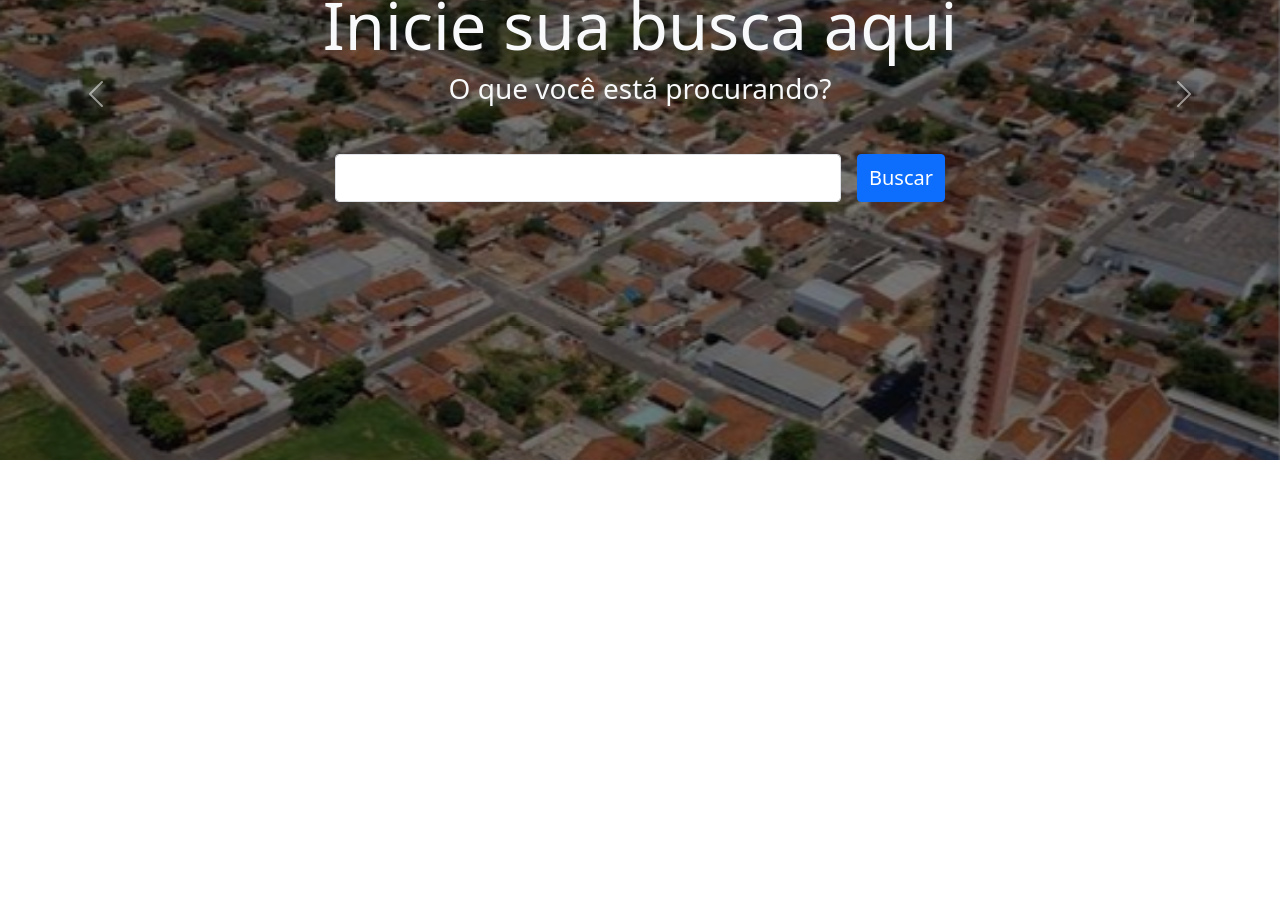
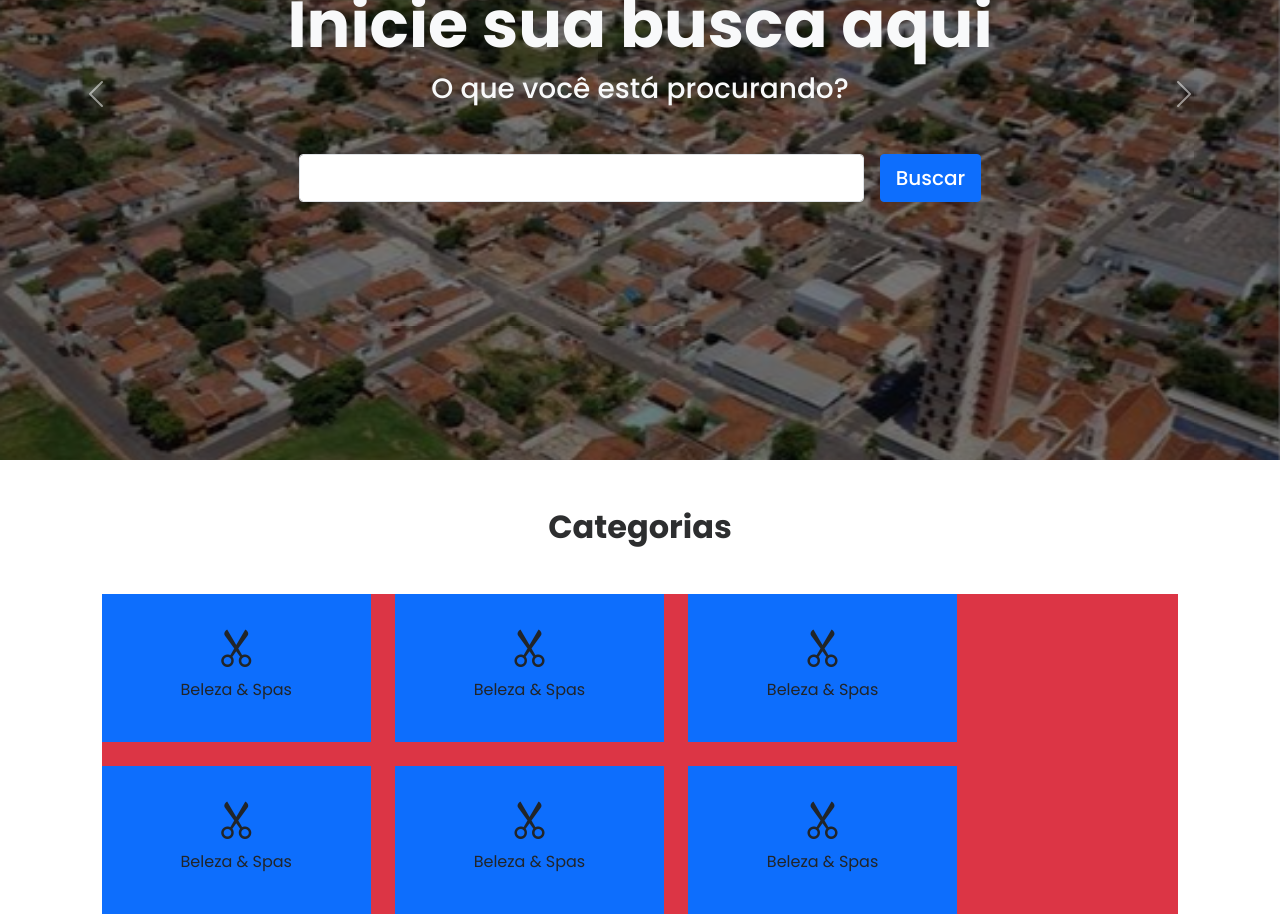
Before and after one commit to dwmartins/agudos_news_front, a Vue app: page / in a window 1280 px wide. Shown: the part 340-1254 px from the top of the page. Before the commit the page ends 800 px from the top, so only its background shows below. Built offline with nearby package versions, Linux system fonts and the light colour scheme; no server answers.

Commit message:
feat: Iniciando o desenvolvimento das category

```diff
--- a/src/assets/css/style.css
+++ b/src/assets/css/style.css
@@ -1,7 +1,13 @@
-.teste {
-    background-color: red;
+@import url('https://fonts.googleapis.com/css2?family=Poppins:ital,wght@0,300;0,400;0,500;0,600;0,700;0,800;0,900;1,200&display=swap');
+
+* {
+    font-family: 'Poppins', sans-serif;
 }
 
 :root {
+    /* Inputs */
     --custom-input-box-shadow: 0px 0px 3px 0px rgba(116, 166, 240, 0.788);
+
+    /* Font colors */
+    --custom-titles-black: #2D2E2F;
 }
--- a/src/components/HomeCarousel/HomeCarousel.vue
+++ b/src/components/HomeCarousel/HomeCarousel.vue
@@ -28,7 +28,7 @@
 
                 <div class="shadow_img d-flex justify-content-center align-items-center">
                     <div class="mx-2">
-                        <h1 class="text-light text-center">Inicie sua busca aqui</h1>
+                        <h1 class="text-light text-center fw-bolder ">Inicie sua busca aqui</h1>
                         <h3 class="text-light text-center ">O que você está procurando?</h3>
 
                         <div class="container mt-5">
--- a/src/components/HomePage/HomePage.js
+++ b/src/components/HomePage/HomePage.js
@@ -1,10 +1,12 @@
 import AppHeader from "../AppHeader/AppHeader.vue";
 import HomeCarousel from "../HomeCarousel/HomeCarousel.vue";
+import ListingCategories from "../ListingCategories/ListingCategories.vue";
 
 export default {
     components: {
         AppHeader,
-        HomeCarousel
+        HomeCarousel,
+        ListingCategories
     },
 
     data() {
--- a/src/components/HomePage/HomePage.vue
+++ b/src/components/HomePage/HomePage.vue
@@ -2,6 +2,7 @@
     <section>
         <AppHeader/>
         <HomeCarousel/>
+        <ListingCategories/>
     </section>
 </template>
 
--- /dev/null
+++ b/src/components/ListingCategories/ListingCategories.css
@@ -0,0 +1,3 @@
+.custom_title {
+    color: var(--custom-titles-black);
+}
--- /dev/null
+++ b/src/components/ListingCategories/ListingCategories.js
@@ -0,0 +1,20 @@
+export default {
+    components: {
+
+    },
+
+    data() {
+        return {
+
+        };
+    },
+
+    mounted() {
+
+    },
+
+    methods: {
+
+    },
+
+};
--- /dev/null
+++ b/src/components/ListingCategories/ListingCategories.vue
@@ -0,0 +1,42 @@
+<template>
+    <section>
+        <h2 class="custom_title fw-bolder text-center my-5 ">Categorias</h2>
+
+        <div class="container d-flex justify-content-center ">
+            <div class="row gap-4 bg-danger ">
+                <div class="col-sm-3 d-flex flex-column justify-content-center align-content-center p-4 bg-primary text-center">
+                    <i class="bi bi-scissors fs-1 "></i>
+                    <p>Beleza & Spas</p>
+                </div>
+
+                <div class="col-sm-3 d-flex flex-column justify-content-center align-content-center p-4 bg-primary text-center">
+                    <i class="bi bi-scissors fs-1"></i>
+                    <p>Beleza & Spas</p>
+                </div>
+
+                <div class="col-sm-3 d-flex flex-column justify-content-center align-content-center p-4 bg-primary text-center">
+                    <i class="bi bi-scissors fs-1"></i>
+                    <p>Beleza & Spas</p>
+                </div>
+
+                <div class="col-sm-3 d-flex flex-column justify-content-center align-content-center p-4 bg-primary text-center">
+                    <i class="bi bi-scissors fs-1"></i>
+                    <p>Beleza & Spas</p>
+                </div>
+
+                <div class="col-sm-3 d-flex flex-column justify-content-center align-content-center p-4 bg-primary text-center">
+                    <i class="bi bi-scissors fs-1"></i>
+                    <p>Beleza & Spas</p>
+                </div>
+
+                <div class="col-sm-3 d-flex flex-column justify-content-center align-content-center p-4 bg-primary text-center">
+                    <i class="bi bi-scissors fs-1"></i>
+                    <p>Beleza & Spas</p>
+                </div>
+            </div>
+        </div>
+    </section>
+</template>
+
+<style scoped src="./ListingCategories.css"></style>
+<script src="./ListingCategories.js"></script>
```
